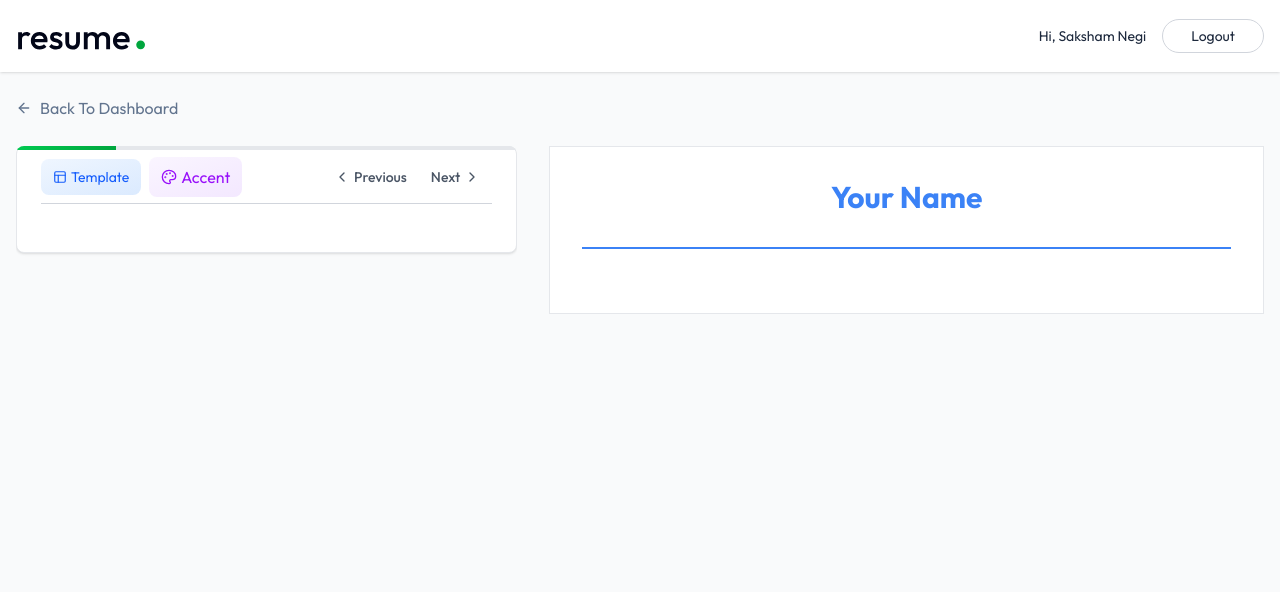
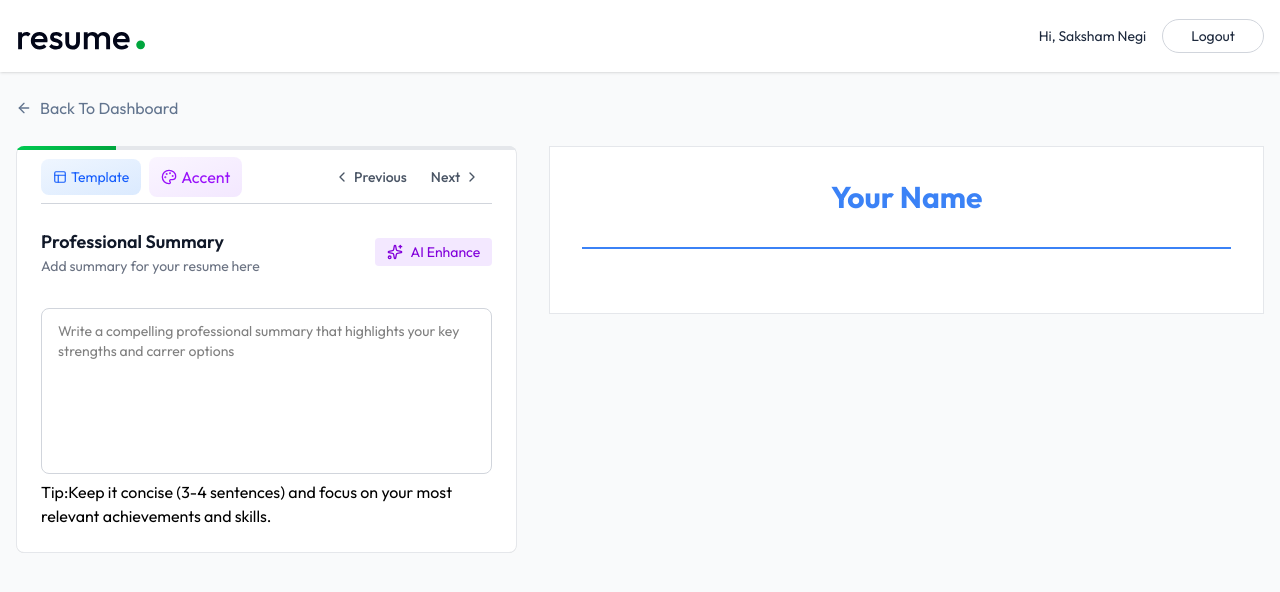
Before and after one commit to skquantum546/AiResumeBuilder, a React (Vite) app in the folder client/: page /app/builder/1 in a window 1280 px wide. Both pictures are taken after a click on the button "Next". Shown: the top 592 px of the page. Built offline with nearby package versions, Linux system fonts and the light colour scheme; the HTML template or start-up script is replaced by a standard one; a web font is replaced by a local one.

Commit message:
Added ProfessionalSummaryForm in Resume Builder

```diff
--- /dev/null
+++ b/client/src/components/ProfessionalSummaryForm.jsx
@@ -0,0 +1,26 @@
+import { Sparkles } from 'lucide-react'
+import React from 'react'
+
+const ProfessionalSummaryForm = ({data,onChange,setResumeData}) => {
+  return (
+    <div className="space-y-4">
+        <div className="flex items-center justify-between">
+            <div>
+                <h3 className="flex items-center gap-2 text-lg font-semibold text-gray-900">Professional Summary</h3>
+                <p className="text-sm text-gray-500">Add summary for your resume here</p>
+            </div>
+            <button className="flex items-center gap-2 px-3 py-1 text-sm bg-purple-100 text-purple-700 rounded hover:bg-purple-200 transition-colors disabled:opacity-50">
+                <Sparkles className="size-4"/>
+                AI Enhance
+            </button>
+        </div>
+
+        <div className="mt-6">
+            <textarea value={data || ""} onChange={(e)=>onChange(e.target.value)} rows={7} className="w-full p-3 px-4 mt-2 border text-sm border-gray-300 rounded-lg focus:ring focus:ring-blue-500 focus:border-blue-500 outline-none transition-colors resize-none" placeholder="Write a compelling professional summary that highlights your key strengths and carrer options"/>
+            <p>Tip:Keep it concise (3-4 sentences) and focus on your most relevant achievements and skills.</p>
+        </div>
+    </div>
+  )
+}
+
+export default ProfessionalSummaryForm
--- a/client/src/pages/ResumeBuilder.jsx
+++ b/client/src/pages/ResumeBuilder.jsx
@@ -7,6 +7,7 @@
 import ResumePreview from '../components/ResumePreview';
 import TemplateSelector from '../components/TemplateSelector';
 import ColorPicker from '../components/ColorPicker';
+import ProfessionalSummaryForm from '../components/ProfessionalSummaryForm';
 const ResumeBuilder = () => {
 
   const {resumeId}=useParams();
@@ -91,6 +92,9 @@
                       {activeSection.id==='personal' && (
                           <PersonalInfoForm data={resumeData.personal_info} onChange={(data)=>setResumeData(prev=>({...prev,personal_info:data}))} removeBackground={removeBackground} setRemoveBackground={setRemoveBackground}/>
                       )}
+                      {activeSection.id==='summary' && (
+                        <ProfessionalSummaryForm data={resumeData.professional_summary} onChange={(data)=>setResumeData(prev=>({...prev,professional_summary:data}))} setResumeData={setResumeData}/>
+                      )}
                 </div>
 
               </div>
```
